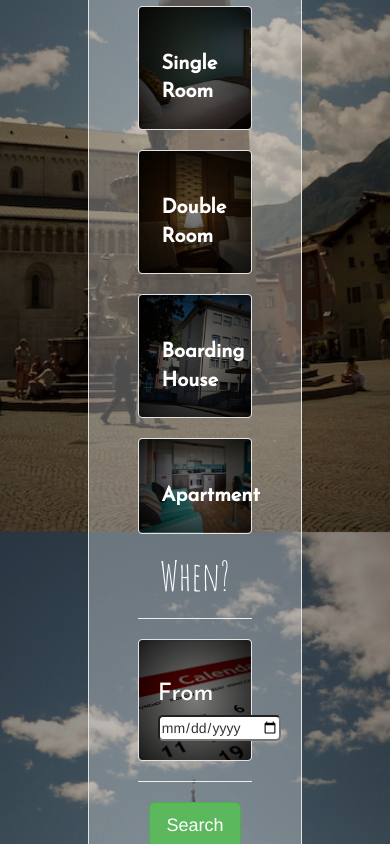
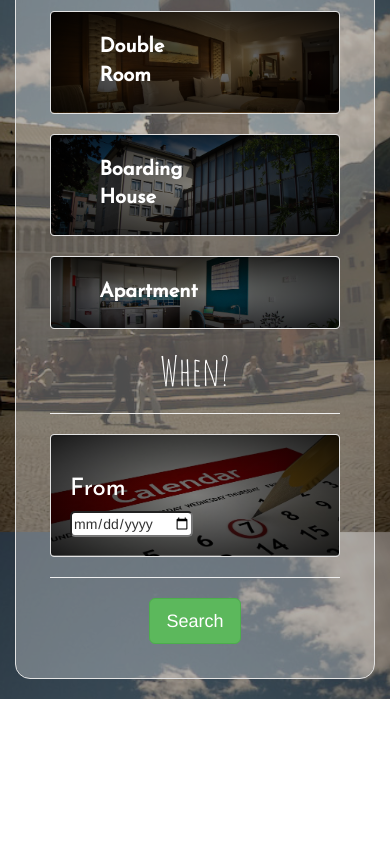
Before and after one commit to StefanoBerlato/SE2_16_172265_172811_P, a website: page View/TPL/home_page.html in a window 390 px wide. Shown: the part 1156-2000 px from the top of the page. After the commit the page ends 1855 px from the top, so only its background shows below. Drawn offline with nearby package versions, Linux system fonts and the light colour scheme.

Commit message:
Migliorata responsiveness homepage

```diff
--- a/View/CSS/home_page.css
+++ b/View/CSS/home_page.css
@@ -5,7 +5,6 @@ body {
 
 .form_well {
 	background-color: rgba(255, 255, 255, 0.3) !important;
-	width: 55%;
 	margin: auto;
 	border-radius: 15px !important;
 }
@@ -73,6 +72,7 @@ body {
 	background: radial-gradient(rgba(0,0,0, 0.5), rgba(0,0,0, 0.9)) no-repeat center center fixed, url(../Pictures/calendarcard.jpg);
 	border: 3px solid white;
 	background-size:cover !important;
+	overflow: hidden;
 }
 
 .hidden_checkbox {
@@ -95,3 +95,8 @@ body {
 	font-family: 'Reem Kufi', sans-serif;
 	font-size: 20px;
 }
+
+.date_picker {
+	border-radius: 5px;
+	max-width: 100%;
+}
--- a/View/TPL/home_page.html
+++ b/View/TPL/home_page.html
@@ -93,12 +93,12 @@ submit button -->
 		</div>
 
 		<!-- Search form -->
-		<form action="/search" method="get">
-			<div class = "well form_well">
-				<div class = "container">
+		<div class = "container">
+			<div class = "well form_well col-sm-10 col-sm-offset-1">
+				<form action="/search" method="get">
 					<form class = "form-vertical">
 						<div class = "form-group">
-							<div class = "col-sm-2">
+							<div class = "col-sm-4">
 
 								<!-- Search by zone -->
 								<h2 class = "search_parameters">Where?</h2>
@@ -125,7 +125,7 @@ submit button -->
 								</div>
 							</div>
 
-							<div class = "col-sm-2">
+							<div class = "col-sm-4">
 
 								<!-- Search by type of accomodation -->
 								<h2 class = "search_parameters">What?</h2>
@@ -149,12 +149,12 @@ submit button -->
 							</div>
 
 							<!-- Search by period of availability -->
-							<div class = "col-sm-offset-1 col-sm-3">
+							<div class = "col-sm-4">
 								<h2 class = "search_parameters">When?</h2>
 								<hr>
 								<div class = "calendar_card well">
 									<h3 class = "calendar_title">From</h4>
-									<input type="date" name="free_from" placeholder="from" style="border-radius: 5px;">
+									<input type="date" name="free_from" placeholder="from" class = "date_picker">
 								</div>
 								<hr>
 								<div style="text-align:center">
```
